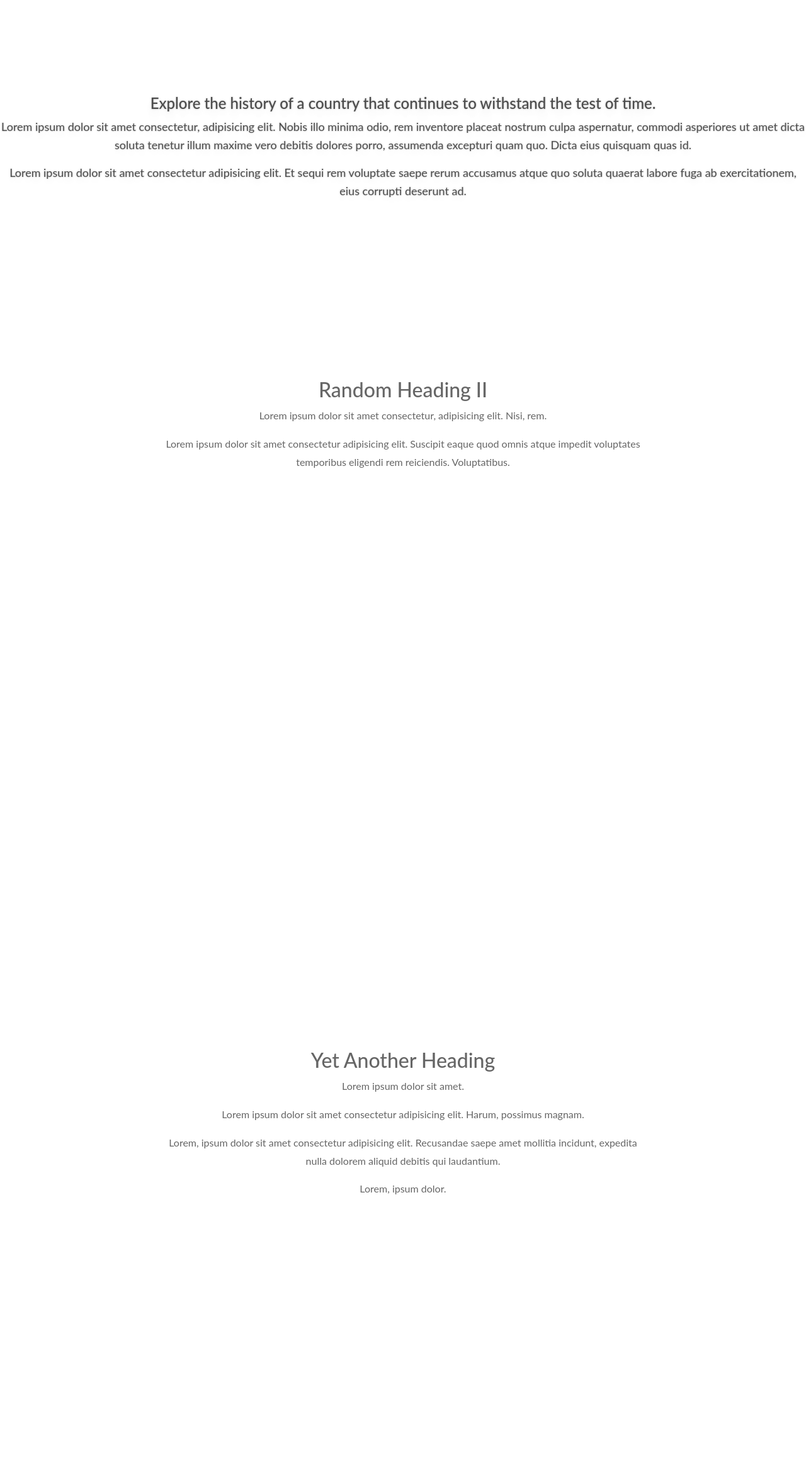
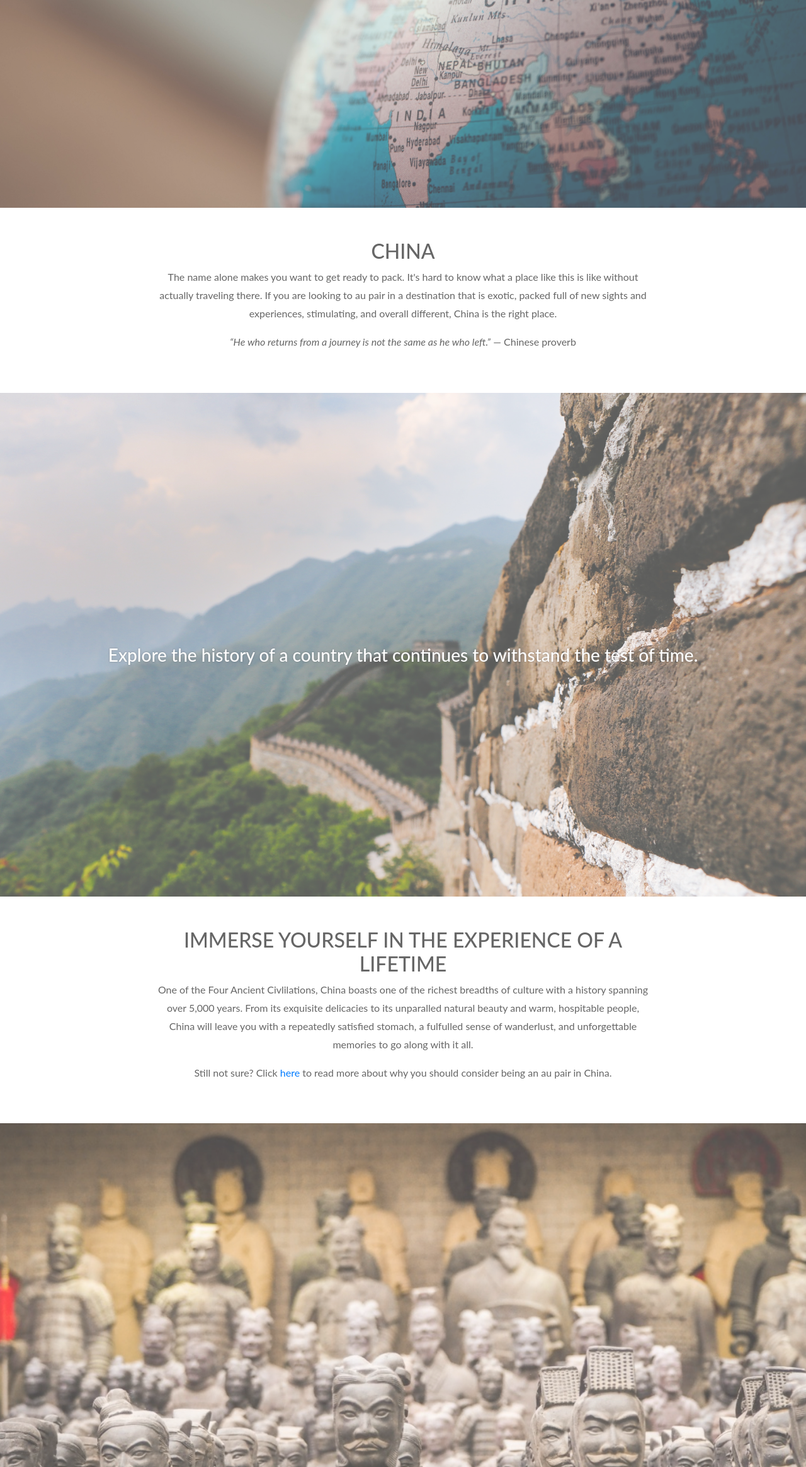
Before and after one commit to Presteej-zz/Fiamma, a plain HTML site: page index.html in a window 1280 px wide. Shown: the part 470-2800 px from the top of the page at 63% size. Drawn offline with nearby package versions, Linux system fonts and the light colour scheme.

Commit message:
+ Photos and Text, - Lorem Ipsum
Added the images and replaced the lorem ipsum with actual text related to the theme of the site. Minor CSS changes.

```diff
--- a/index.html
+++ b/index.html
@@ -54,7 +54,7 @@
 	<!--Initial heading and information section, goes directly on top of initial background image.-->
 	<!--Contains initial 'ChinaGlobe' image + flagship heading.-->
 
-	<div class="pimage">
+	<div class="pimage1">
 		<div class="ptext">
 			<span class="border">
                 Fiamma
@@ -63,8 +63,10 @@
 	</div>
 
 	<section class="section section-light">
-		<h2>Random Heading </h2>
-		<p>Lorem, ipsum dolor sit amet consectetur adipisicing elit. Neque suscipit fugit expedita placeat repudiandae id doloremque, maiores culpa molestiae, officia incidunt pariatur, ipsa magni. Nihil?</p>
+		<h2>CHINA </h2>
+        <p>The name alone makes you want to get ready to pack. It's hard to know what a place like this is like without actually traveling there. If you are looking to au pair in a destination that is exotic, packed full of new sights and experiences, stimulating, and overall different, China is the right place. </p>
+
+        <p><i>“He who returns from a journey is not the same as he who left.”</i> — Chinese proverb</p>
 	</section>
 
 	<!-- Second image with text over it + following section-->
@@ -73,24 +75,18 @@
 	<div class="pimage2">
 		<div class="overtext">
 
-			<h4>
+			<h3>
 				Explore the history of a country that continues to withstand the test of time. <br>
-			</h4>
-
-			<span class="subtext">
-                <p>Lorem ipsum dolor sit amet consectetur, adipisicing elit. Nobis illo minima odio, rem inventore placeat nostrum culpa aspernatur, commodi asperiores ut amet dicta soluta tenetur illum maxime vero debitis dolores porro, assumenda excepturi quam quo. Dicta eius quisquam quas id.</p>
-
-                <p>Lorem ipsum dolor sit amet consectetur adipisicing elit. Et sequi rem voluptate saepe rerum accusamus atque quo soluta quaerat labore fuga ab exercitationem, eius corrupti deserunt ad.</p>
-            </span>
+			</h3>
 
 		</div>
 
 	</div>
 
 	<section class="section section-light">
-		<h2>Random Heading II</h2>
-		<p>Lorem ipsum dolor sit amet consectetur, adipisicing elit. Nisi, rem.</p>
-		<p>Lorem ipsum dolor sit amet consectetur adipisicing elit. Suscipit eaque quod omnis atque impedit voluptates temporibus eligendi rem reiciendis. Voluptatibus.</p>
+		<h2>IMMERSE YOURSELF IN THE EXPERIENCE OF A LIFETIME</h2>
+        <p>One of the Four Ancient Civlilations, China boasts one of the richest breadths of culture with a history spanning over 5,000 years. From its exquisite delicacies to its unparalled natural beauty and warm, hospitable people, China will leave you with a repeatedly satisfied stomach, a fulfulled sense of wanderlust, and unforgettable memories to go along with it all.</p>
+        <p>Still not sure? Click <a href="">here</a> to read more about why you should consider being an au pair in China.</p>
 
 	</section>
 
@@ -101,11 +97,9 @@
 	</div>
 
 	<section class="section section-light">
-		<h2>Yet Another Heading</h2>
-		<p>Lorem ipsum dolor sit amet.</p>
-		<p>Lorem ipsum dolor sit amet consectetur adipisicing elit. Harum, possimus magnam.</p>
-		<p>Lorem, ipsum dolor sit amet consectetur adipisicing elit. Recusandae saepe amet mollitia incidunt, expedita nulla dolorem aliquid debitis qui laudantium.</p>
-		<p>Lorem, ipsum dolor.</p>
+		<h2>LEARN THE LANGUAGE SPOKEN BY THE MOST PEOPLE IN THE WORLD</h2>
+		<p>Add to your arsenal a language that not only is one of the six official languages of the United Nations, but a language spoken by 16% of the world's total population, as you use it to communicate and navigate your new temporary home. Whether it's to boost your career prospects, tackle a new challenge in the form of mastering Chinese characters, forge new relationships, or even just ask for directions to the Great Wall or the Shenzhen/Hong Kong borders, your horizons will be broadened with each and every word you learn along the way. </p>
+		<p><a href="">Learn more</a> about how being an au pair with Fiamma can help you with your Chinese language goals.</p>
 	</section>
 
 	<!-- Fourth image and corresponding section-->
@@ -115,11 +109,22 @@
 	</div>
 
 	<section class=" section section-dark">
-		<h2>Heading, anyone?</h2>
-		<p>Lorem ipsum dolor sit amet consectetur adipisicing elit. Reprehenderit veniam, libero recusandae exercitationem nulla odio aliquam voluptates, deleniti asperiores voluptatem incidunt aut maiores autem nemo sunt similique ea neque consequuntur, vitae
-			tempore eligendi non? Officia porro magni temporibus ut nisi.</p>
-		<p>Lorem ipsum dolor sit amet consectetur adipisicing elit. Autem, ipsa.</p>
-	</section>
+		<h2>LIVE AN AUTHENTIC CHINESE LIFE</h2>
+        <p>Live, eat, sleep, and breathe Chinese culture once you're paired with one of our welcoming and compassionate families. Each potential family you encounter will have been carefully vetted through us to ensure that you are provided with a wholesome environment and open cultural experience, not an employer/employee relationship. With our families, you are family. </p>
+        <p>Check out what some of our past au pairs have to say about <a href=""> their experiences</a>in China.</p>
+
+
+    </section>
+
+    <div class="pimage5">
+
+    </div>
+
+    <section class="section section-light">
+        <h2>MAKE LIFELONG FRIENDS AND FAMILY</h2>
+        <p>You're not just coming and then leaving- you're forging lifelong connections. You're becoming someone's big brother or sister, friend, teacher, and son or daughter to parents who will love you for the rest of your life. The Fiamma au pair experience doesn't end simply because you're no longer in China- you will always have a family there.   </p>
+        <p>See our <a href="">Fiamma Au Pair Family Gallery</a>.</p>
+    </section>
 
 	<!--Footer-->
 	<!--Basically dividing the footer into two and assigning grids in each side for menus and info.-->
--- a/styling.css
+++ b/styling.css
@@ -22,7 +22,7 @@ body, html {
 }
 
 #mainNav .navbar-brand {
-    color: black;
+    color: white;
 }
 
 .navbar.scroll {
@@ -49,17 +49,22 @@ body, html {
 }
 
 .pimage2 {
-    background-image: url(imgs/HKIsland.jpg);
+    background-image: url(imgs/ChinaGreatWall.jpg);
     min-height: 100%;
 }
 
 .pimage3 {
-    background-image: url(imgs/Terracotta\ Army.jpg);
+    background-image: url(imgs/TerracottaArmy.jpg);
     min-height: 100%;
 }
 
 .pimage4 {
-    background-image: url(imgs/HKIsland.jpg);
+    background-image: url(imgs/ShanghaiSkyline.jpg);
+    min-height: 100%;
+}
+
+.pimage5 {
+    background-image: url(imgs/StockChineseFamily.jpg);
     min-height: 100%;
 }
 
@@ -96,16 +101,9 @@ body, html {
     top: 50%;
     width: 100%;
     text-align: center;
-    color: #000000;
+    color: #FFFFFF;
     font-size: 36px;
     text-shadow: 0px 0px 3px rgba(0, 0, 0, 0.4), 0px 8px 13px rgba(0, 0, 0, 0.1), 0px 18px 23px rgba(0, 0, 0, 0.1);
-}
-
-
-
-.overtext > .subtext {
-    font-size: 18px;
-    top: 60%;
 }
 
 .ptext {
```
Also changed, not shown: imgs/ChinaGlobe.jpg (added), imgs/ChinaGreatWall.jpg (added), imgs/ShanghaiSkyline.jpg (added), imgs/StockChineseFamily.jpg (added), imgs/TerracottaArmy.jpg (added), whoarewe.html (added).
